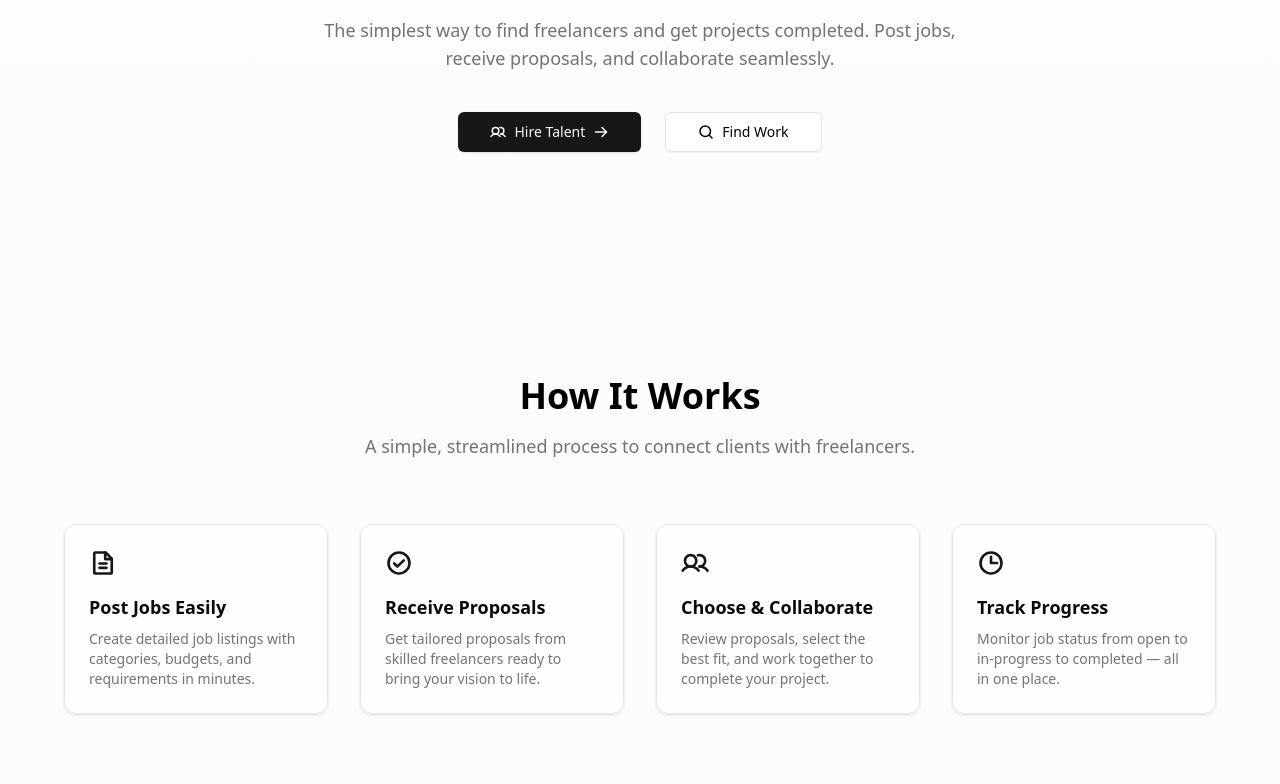
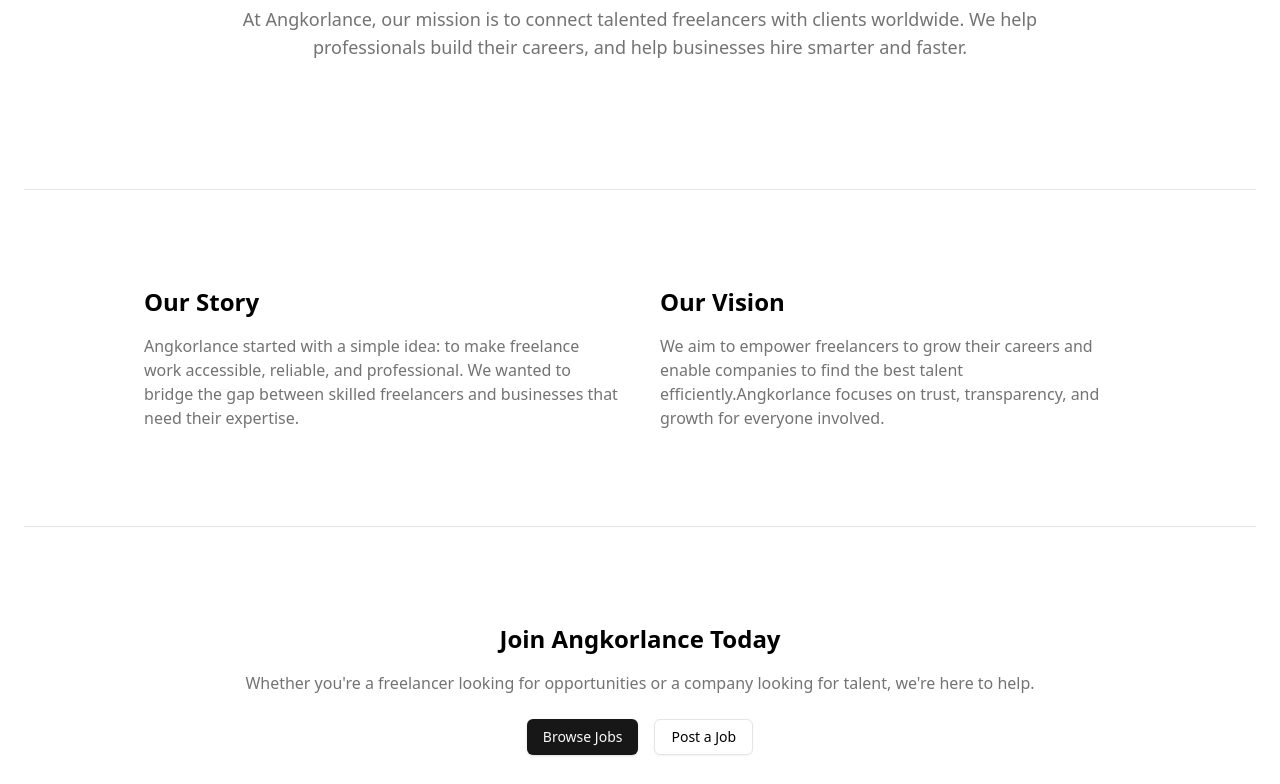
Before and after one commit to Panhavoan-Kymeas/AngkorLance, a React app in the folder frontend/: page /about in a window 1280 px wide. Before the commit this address led to /. Shown: the part 216-1000 px from the top of the page. Built offline with nearby package versions, Linux system fonts and the light colour scheme; the HTML template or start-up script is replaced by a standard one.

Commit message:
Add About Page and Create New PublicRoute

```diff
--- /dev/null
+++ b/frontend/src/pages/public/AboutPage.tsx
@@ -0,0 +1,70 @@
+// src/pages/About.tsx
+import { Briefcase } from "lucide-react"
+import { Button } from "@/components/ui/button"
+import { Separator } from "@/components/ui/separator"
+import { Link } from "react-router-dom"
+
+// Define prop types
+interface AboutProps {
+  companyName: string
+}
+
+const About: React.FC<AboutProps> = ({ companyName }) => {
+  return (
+    <main className="bg-background min-h-screen">
+
+      {/* Hero Section */}
+      <section className="py-20 px-4 text-center max-w-4xl mx-auto">
+        <div className="flex items-center justify-center gap-2 mb-4">
+          <Briefcase className="h-6 w-6" />
+          <h1 className="text-3xl font-bold">About {companyName}</h1>
+        </div>
+        <p className="text-muted-foreground text-lg">
+          At {companyName}, our mission is to connect talented freelancers with clients worldwide.
+          We help professionals build their careers, and help businesses hire smarter and faster.
+        </p>
+      </section>
+
+      <Separator className="my-12" />
+
+      {/* Our Story / Vision */}
+      <section className="max-w-5xl mx-auto px-4 py-12 grid grid-cols-1 md:grid-cols-2 gap-10">
+        <div>
+          <h2 className="text-2xl font-semibold mb-4">Our Story</h2>
+          <p className="text-muted-foreground">
+            {companyName} started with a simple idea: to make freelance work accessible, reliable, and professional.
+            We wanted to bridge the gap between skilled freelancers and businesses that need their expertise.
+          </p>
+        </div>
+        <div>
+          <h2 className="text-2xl font-semibold mb-4">Our Vision</h2>
+          <p className="text-muted-foreground">
+            We aim to empower freelancers to grow their careers and enable companies to find the best talent efficiently.
+            {companyName} focuses on trust, transparency, and growth for everyone involved.
+          </p>
+        </div>
+      </section>
+
+      <Separator className="my-12" />
+
+      {/* Call-to-Action */}
+      <section className="py-12 px-4 text-center">
+        <h2 className="text-2xl font-semibold mb-4">Join {companyName} Today</h2>
+        <p className="text-muted-foreground mb-6">
+          Whether you're a freelancer looking for opportunities or a company looking for talent, we're here to help.
+        </p>
+        <div className="flex justify-center gap-4">
+          <Link to="/jobs">
+            <Button>Browse Jobs</Button>
+          </Link>
+          <Link to="/post-job">
+            <Button variant="outline">Post a Job</Button>
+          </Link>
+        </div>
+      </section>
+
+    </main>
+  )
+}
+
+export default About
--- a/frontend/src/routes/AppRoutes.tsx
+++ b/frontend/src/routes/AppRoutes.tsx
@@ -1,7 +1,7 @@
 import React from "react";
 import { Routes, Route, Navigate } from "react-router-dom";
 
-import LandingPage from "../pages/public/LandingPage";
+import PublicRoutes from "./PublicRoutes";
 import AuthRoute from "./AuthRoute";
 import ClientRoute from "./ClientRoute";
 import FreelancerRoute from "./FreelancerRoute";
@@ -10,7 +10,7 @@ const AppRoutes: React.FC = () => {
   return (
     <Routes>
       {/* Public pages */}
-      <Route path="/" element={<LandingPage />} />
+      <Route path="/*" element={<PublicRoutes />} />
 
       {/* Auth pages */}
       <Route path="/auth/*" element={<AuthRoute />} />
--- /dev/null
+++ b/frontend/src/routes/PublicRoutes.tsx
@@ -0,0 +1,23 @@
+import React from "react";
+import { Routes, Route } from "react-router-dom";
+
+import PublicLayout from "@/layouts/PublicLayout";
+import LandingPage from "@/pages/public/LandingPage";
+import About from "@/pages/public/AboutPage";
+import { publicPages } from "@/types/navigation";
+
+const companyName = "Angkorlance";
+
+const PublicRoutes: React.FC = () => {
+  return (
+    <Routes>
+      {/* All public pages share this layout */}
+      <Route element={<PublicLayout pages={publicPages} />}>
+        <Route path="/" element={<LandingPage />} />
+        <Route path="/about" element={<About companyName={companyName} />} />
+      </Route>
+    </Routes>
+  );
+};
+
+export default PublicRoutes;
```
